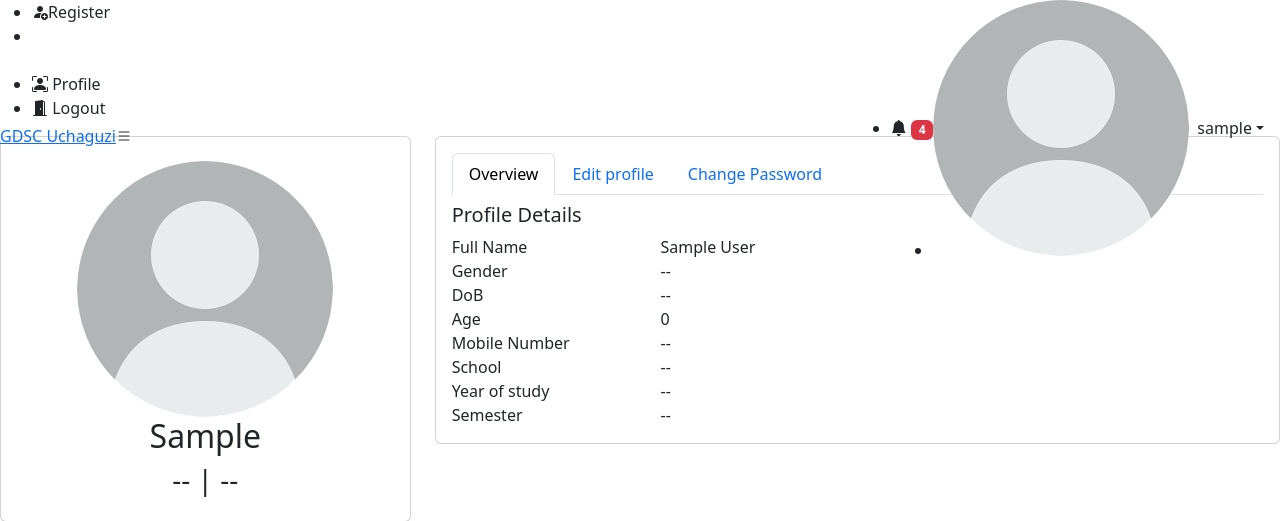
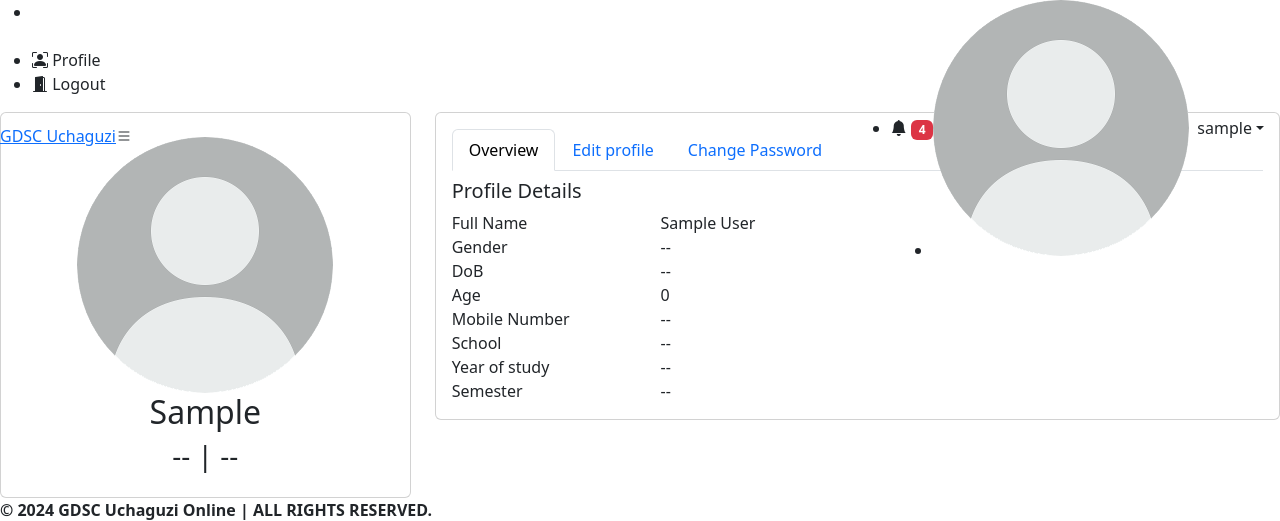
Before and after one commit to DSCRongo/dsc_uchaguzi_online, a Django app: page /accounts/user_profile in a window 1280 px wide. Shown: the top 521 px of the page. Run offline with Django 5.2, Linux system fonts and the light colour scheme; the visitor is signed in with stand-in values (Sample User, id 1); some libraries are stand-ins or nearby versions.

Commit message:
deleted else block

```diff
--- a/templates/navbar.html
+++ b/templates/navbar.html
@@ -150,12 +150,6 @@
                         <i class="bi bi-bar-chart-line-fill"></i><span>Vote</span>
                     </a>
                 </li>
-                {% else %}
-                <li class="nav-item">
-                    <a class="nav-link" href="{% url 'voter_registration' %}">
-                        <i class="bi bi-person-fill-add"></i><span>Register</span>
-                    </a>
-                </li>
                 {% endif %}
                 <li><hr class="dropdown-divider"></li>
                 <li class="nav-heading text-white">Pages</li>
```
